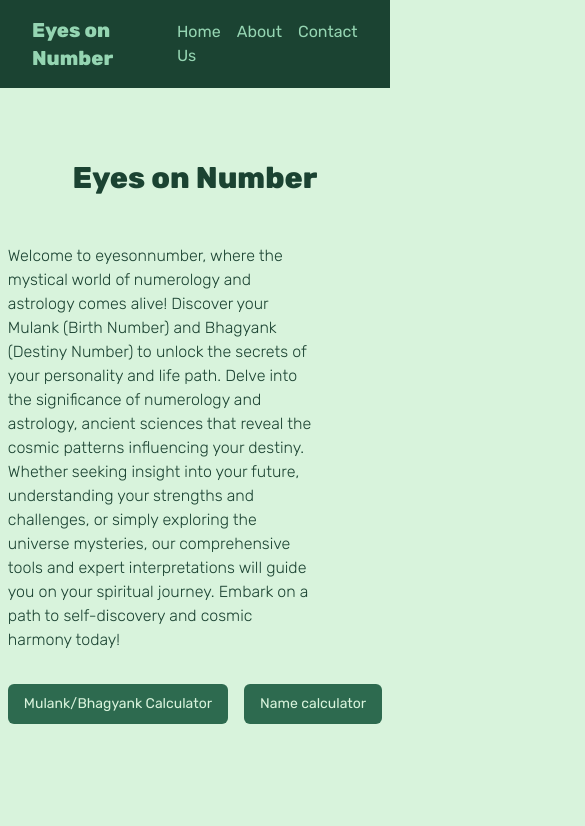
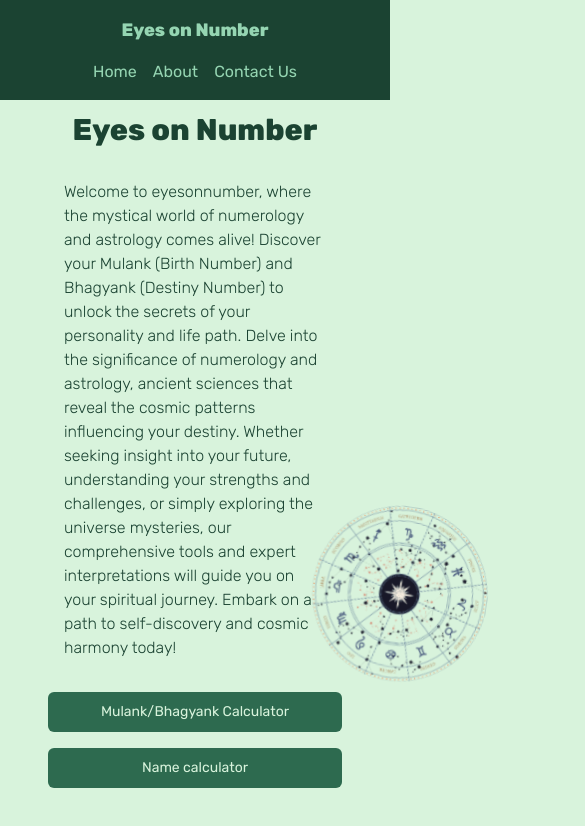
Before and after one commit to eyesonnumber/eyesonnumber, a Next.js app: page / in a window 390 px wide. Shown: the top 826 px of the page, 585 px wide, since content can reach past the window. Built offline with nearby package versions, Linux system fonts and the light colour scheme.

Commit message:
feat: home responsive

```diff
--- a/components/common/Header.tsx
+++ b/components/common/Header.tsx
@@ -1,16 +1,30 @@
+'use client'
+
 import React from "react";
 import Link from "next/link";
+import { useWindowDimensions } from '@/src/app/hooks/useWindowDimension.hook'
 
-const Header = () => {
+const Header: React.FC = () => {
+  const { width } = useWindowDimensions();
+  const isMobile = width !== undefined && width <= 768;
+
   return (
-    <header className="bg-brand-700 text-brand-600 p-4 w-full fixed top-0 left-0 z-50">
-      <nav className="flex justify-between items-center max-w-7xl mx-auto px-4">
+    <header
+      className={`bg-brand-700 text-brand-600 p-4 w-full fixed top-0 left-0 z-50 ${
+        isMobile ? "p-2" : "md:text-lg"
+      }`}
+    >
+      <nav className="flex flex-col md:flex-row justify-between items-center max-w-7xl mx-auto px-4">
         <Link href="/">
-          <div className="text-xl font-bold text-brand-200 hover:text-brand-50">
+          <div
+            className={`font-bold text-brand-200 hover:text-brand-50 ${
+              isMobile ? "text-lg" : "md:text-xl"
+            }`}
+          >
             Eyes on Number
           </div>
         </Link>
-        <div>
+        <div className={`mt-4 md:mt-0 ${isMobile ? "" : "md:text-base"}`}>
           <Link href="/" className="mr-4 text-brand-200 hover:text-brand-50">
             Home
           </Link>
@@ -22,7 +36,7 @@ const Header = () => {
           </Link>
           <Link
             href="/contact-us"
-            className=" text-brand-200 hover:text-brand-50"
+            className="text-brand-200 hover:text-brand-50"
           >
             Contact Us
           </Link>
--- /dev/null
+++ b/src/app/hooks/useWindowDimension.hook.ts
@@ -0,0 +1,35 @@
+'use client'
+
+import { useState, useEffect } from 'react';
+
+interface WindowDimensions {
+  width: number | undefined;
+  height: number | undefined;
+}
+
+export function useWindowDimensions(): WindowDimensions {
+  const [dimensions, setDimensions] = useState<WindowDimensions>({
+    width: undefined,
+    height: undefined,
+  });
+
+  useEffect(() => {
+    const handleResize = () => {
+      setDimensions({
+        width: window.innerWidth,
+        height: window.innerHeight,
+      });
+    };
+
+    // Set initial dimensions
+    handleResize();
+
+    // Add event listener for window resize
+    window.addEventListener('resize', handleResize);
+
+    // Clean up event listener on unmount
+    return () => window.removeEventListener('resize', handleResize);
+  }, []);
+
+  return dimensions;
+}
--- a/src/app/page.tsx
+++ b/src/app/page.tsx
@@ -8,12 +8,12 @@ import { useRouter } from "next/navigation";
 const Home = () => {
   const router = useRouter();
   return (
-    <div className="flex flex-col items-center min-h-screen p-4 ">
-      <h1 className="text-3xl font-bold mb-4 text-bold text-brand-700 mt-20">
+    <div className="flex flex-col items-center w-full p-4 ">
+      <h1 className="text-3xl font-bold  md:mb-4 text-bold text-brand-700 md:mt-20 mt-8">
         Eyes on Number
       </h1>
       <div className="flex flex-col gap-8 p-8 font-light text-brand-700">
-        <text className="w-[80dvw]">
+        <text className="md:w-[80dvw] w-full md:p-0 px-4">
           Welcome to eyesonnumber, where the mystical world of numerology and
           astrology comes alive! Discover your Mulank (Birth Number) and
           Bhagyank (Destiny Number) to unlock the secrets of your personality
@@ -25,7 +25,7 @@ const Home = () => {
           will guide you on your spiritual journey. Embark on a path to
           self-discovery and cosmic harmony today!
         </text>
-        <div className="flex gap-4">
+        <div className="flex md:flex-row flex-col gap-4">
           <Button
             onClick={() => router.push("/psychic-destiny")}
             className="bg-brand-600 text-brand-50 hover:scale-105 transform transition duration-300 ease-in-out"
--- a/styles/globals.css
+++ b/styles/globals.css
@@ -77,16 +77,21 @@
   }
 }
 
+
 body::before {
   content: "";
   position: absolute;
-  top: 500px;
-  left: 1100px;
-  width: 450px;
-  height: 450px;
-  background: url('/assets/astrology-circle-orance-dots.png') no-repeat;
+  top: 60dvh;
+  left: 80dvw;
+  width: 45dvw;
+  height: 45dvw;
+  max-width: 450px;
+  max-height: 450px;
+  background: url('/assets/astrology-circle-orance-dots.png') no-repeat center center;
   background-size: contain;
   animation: rotate-bg 20s linear infinite;
   z-index: -1;
-
+  transform: translate(-50%, -50%);
+  /* Clipping to prevent overflow */
+  clip-path: circle(50% at 50% 50%);
 }
```
Also changed, not shown: components/common/NameCalculator.tsx (+9 -16 lines).
